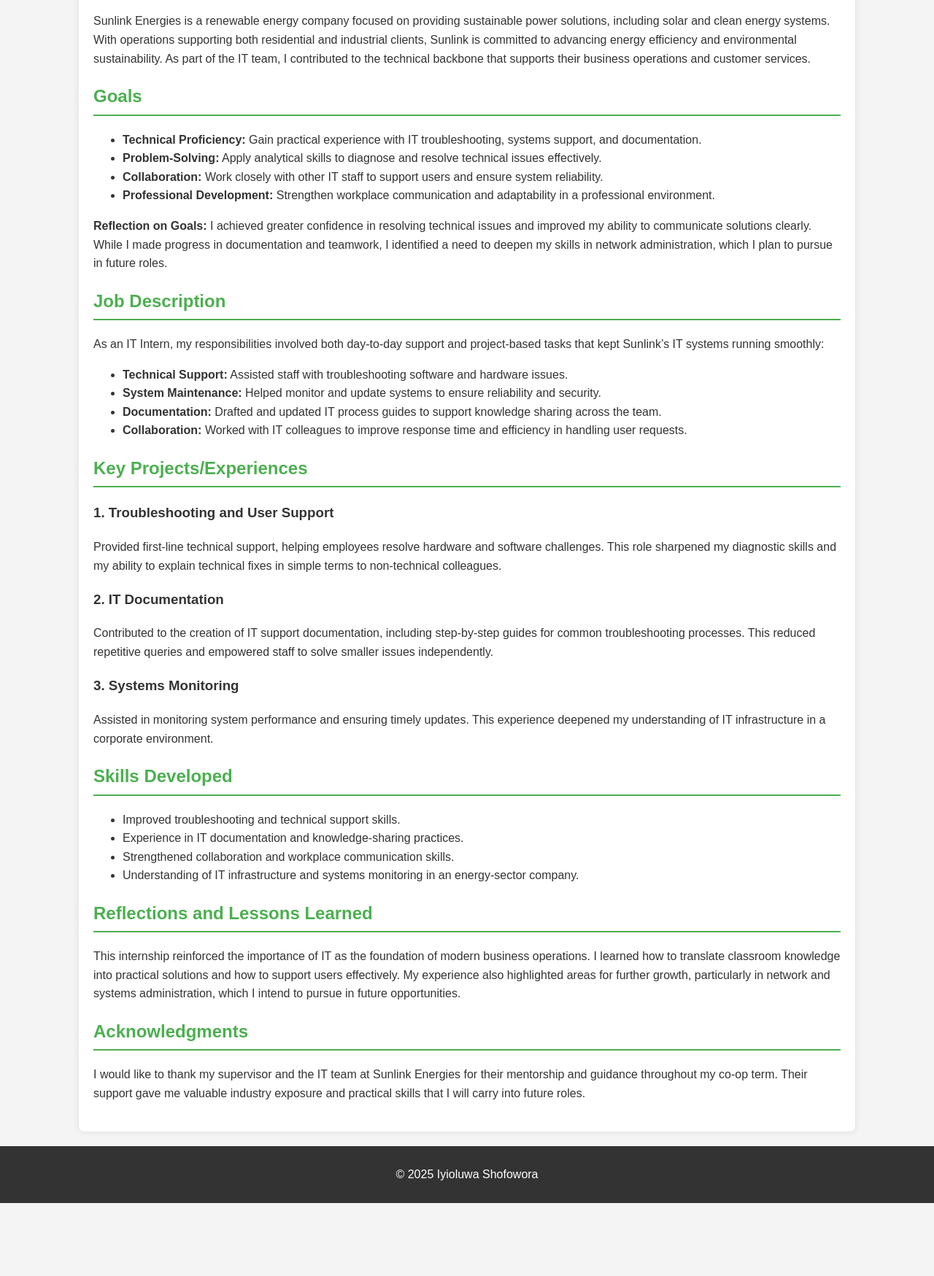
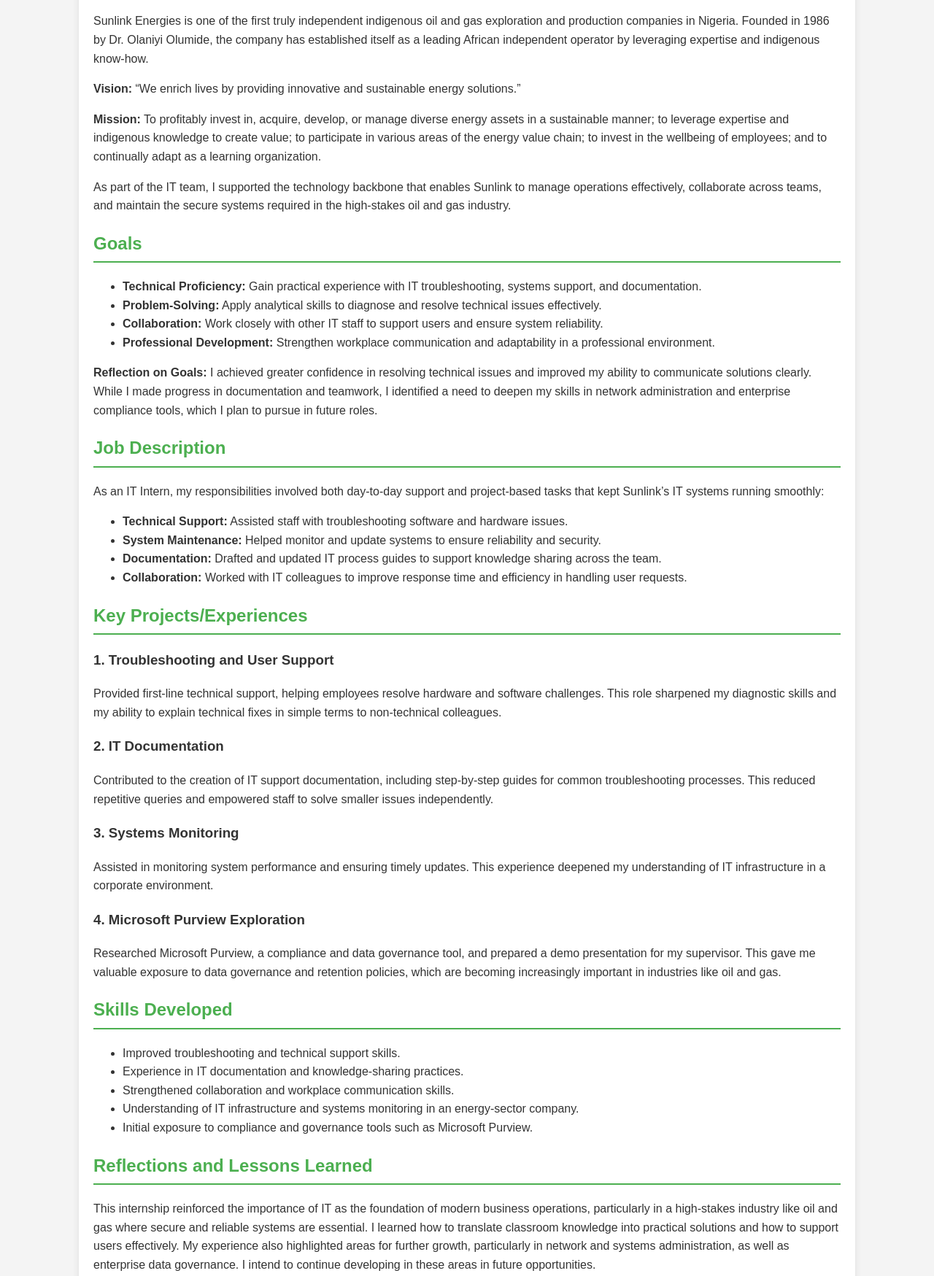
Before and after one commit to iyi1305/portfolio, a plain HTML site: page sunlink-wtr.html in a window 1280 px wide. Shown: the part 436-2185 px from the top of the page at 73% size. Before the commit the page ends 2085 px from the top, so only its background shows below. Drawn offline with Linux system fonts and the light colour scheme.

Commit message:
changed wtr

```diff
--- a/sunlink-wtr.html
+++ b/sunlink-wtr.html
@@ -71,17 +71,24 @@
             <p>During my co-op term at Sunlink Energies, I worked as an IT Intern supporting both infrastructure and
                 end-user services. My responsibilities spanned troubleshooting systems, managing technical
                 documentation, and contributing to digital solutions that supported the company’s operations. This
-                experience allowed me to apply technical knowledge in a professional energy-sector environment,
-                strengthening both my problem-solving and teamwork skills.</p>
+                experience allowed me to apply technical knowledge in a professional oil and gas environment,
+                strengthening my problem-solving, adaptability, and teamwork skills while also giving me exposure to
+                compliance and governance tools such as Microsoft Purview.</p>
         </section>
 
         <section>
             <h2>Information About the Employer</h2>
-            <p>Sunlink Energies is a renewable energy company focused on providing sustainable power solutions,
-                including solar and clean energy systems. With operations supporting both residential and industrial
-                clients, Sunlink is committed to advancing energy efficiency and environmental sustainability. As part
-                of the IT team, I contributed to the technical backbone that supports their business operations and
-                customer services.</p>
+            <p>Sunlink Energies is one of the first truly independent indigenous oil and gas exploration and production
+                companies in Nigeria. Founded in 1986 by Dr. Olaniyi Olumide, the company has established itself as a
+                leading African independent operator by leveraging expertise and indigenous know-how. </p>
+            <p><strong>Vision:</strong> “We enrich lives by providing innovative and sustainable energy solutions.”</p>
+            <p><strong>Mission:</strong> To profitably invest in, acquire, develop, or manage diverse energy assets in a
+                sustainable manner; to leverage expertise and indigenous knowledge to create value; to participate in
+                various areas of the energy value chain; to invest in the wellbeing of employees; and to continually
+                adapt as a learning organization.</p>
+            <p>As part of the IT team, I supported the technology backbone that enables Sunlink to manage operations
+                effectively, collaborate across teams, and maintain the secure systems required in the high-stakes oil
+                and gas industry.</p>
         </section>
 
         <section>
@@ -98,8 +105,8 @@
             </ul>
             <p><strong>Reflection on Goals:</strong> I achieved greater confidence in resolving technical issues and
                 improved my ability to communicate solutions clearly. While I made progress in documentation and
-                teamwork, I identified a need to deepen my skills in network administration, which I plan to pursue in
-                future roles.</p>
+                teamwork, I identified a need to deepen my skills in network administration and enterprise compliance
+                tools, which I plan to pursue in future roles.</p>
         </section>
 
         <section>
@@ -133,6 +140,11 @@
             <h3>3. Systems Monitoring</h3>
             <p>Assisted in monitoring system performance and ensuring timely updates. This experience deepened my
                 understanding of IT infrastructure in a corporate environment.</p>
+
+            <h3>4. Microsoft Purview Exploration</h3>
+            <p>Researched Microsoft Purview, a compliance and data governance tool, and prepared a demo presentation for
+                my supervisor. This gave me valuable exposure to data governance and retention policies, which are
+                becoming increasingly important in industries like oil and gas.</p>
         </section>
 
         <section>
@@ -142,15 +154,18 @@
                 <li>Experience in IT documentation and knowledge-sharing practices.</li>
                 <li>Strengthened collaboration and workplace communication skills.</li>
                 <li>Understanding of IT infrastructure and systems monitoring in an energy-sector company.</li>
+                <li>Initial exposure to compliance and governance tools such as Microsoft Purview.</li>
             </ul>
         </section>
 
         <section>
             <h2>Reflections and Lessons Learned</h2>
-            <p>This internship reinforced the importance of IT as the foundation of modern business operations. I
-                learned how to translate classroom knowledge into practical solutions and how to support users
+            <p>This internship reinforced the importance of IT as the foundation of modern business operations,
+                particularly in a high-stakes industry like oil and gas where secure and reliable systems are essential.
+                I learned how to translate classroom knowledge into practical solutions and how to support users
                 effectively. My experience also highlighted areas for further growth, particularly in network and
-                systems administration, which I intend to pursue in future opportunities.</p>
+                systems administration, as well as enterprise data governance. I intend to continue developing in these
+                areas in future opportunities.</p>
         </section>
 
         <section>
```
